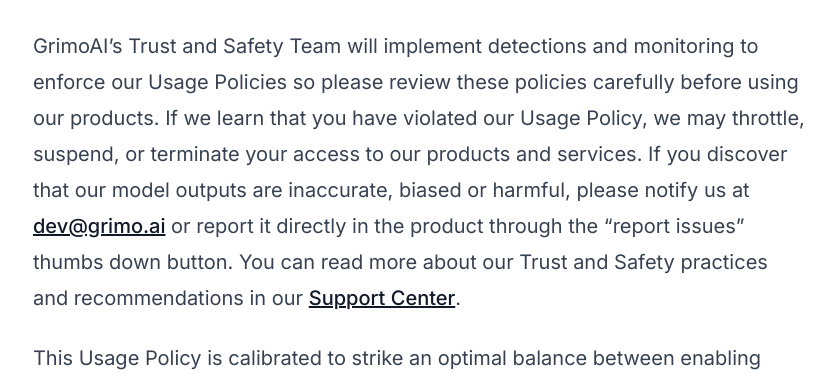
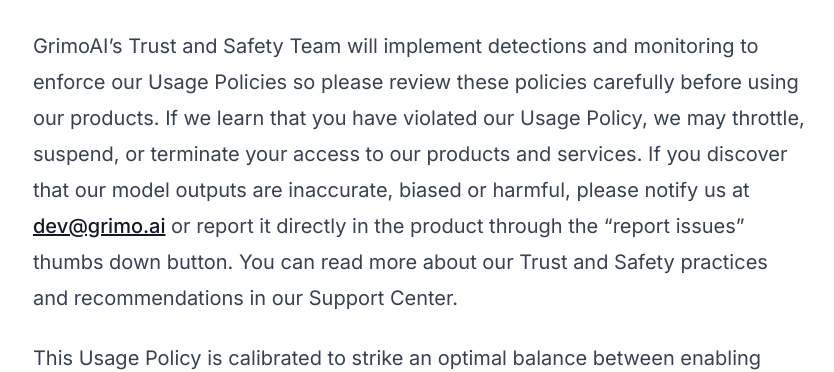
Before and after one commit to nobruf/shadcn-landing-page, a Next.js app: page /acceptable-use-policy in a window 1280 px wide. Shown: the part 942-1314 px from the top of the page, without its empty margins (221-1055 px from the left). Built offline with nearby package versions, Linux system fonts and the light colour scheme.

Commit message:
Remove the Support Center link.

```diff
--- a/app/acceptable-use-policy/page.tsx
+++ b/app/acceptable-use-policy/page.tsx
@@ -60,10 +60,7 @@
             or report it directly in the product through the “report issues”
             thumbs down button. You can read more about our Trust and Safety
             practices and recommendations in our{" "}
-            <a href="https://support.anthropic.com/en/collections/4078535-trust-safety">
-              Support Center
-            </a>
-            .
+              Support Center.
           </p>
           <p>
             This Usage Policy is calibrated to strike an optimal balance between
```
